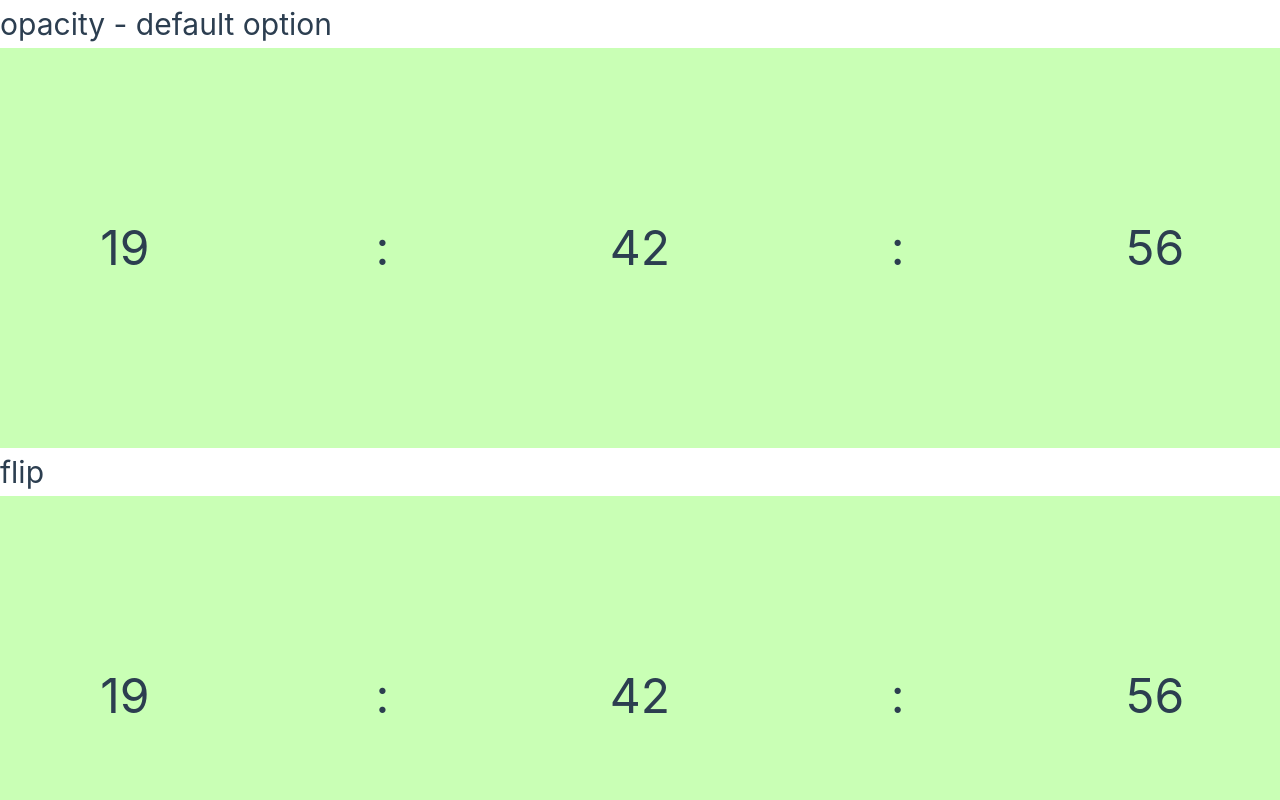
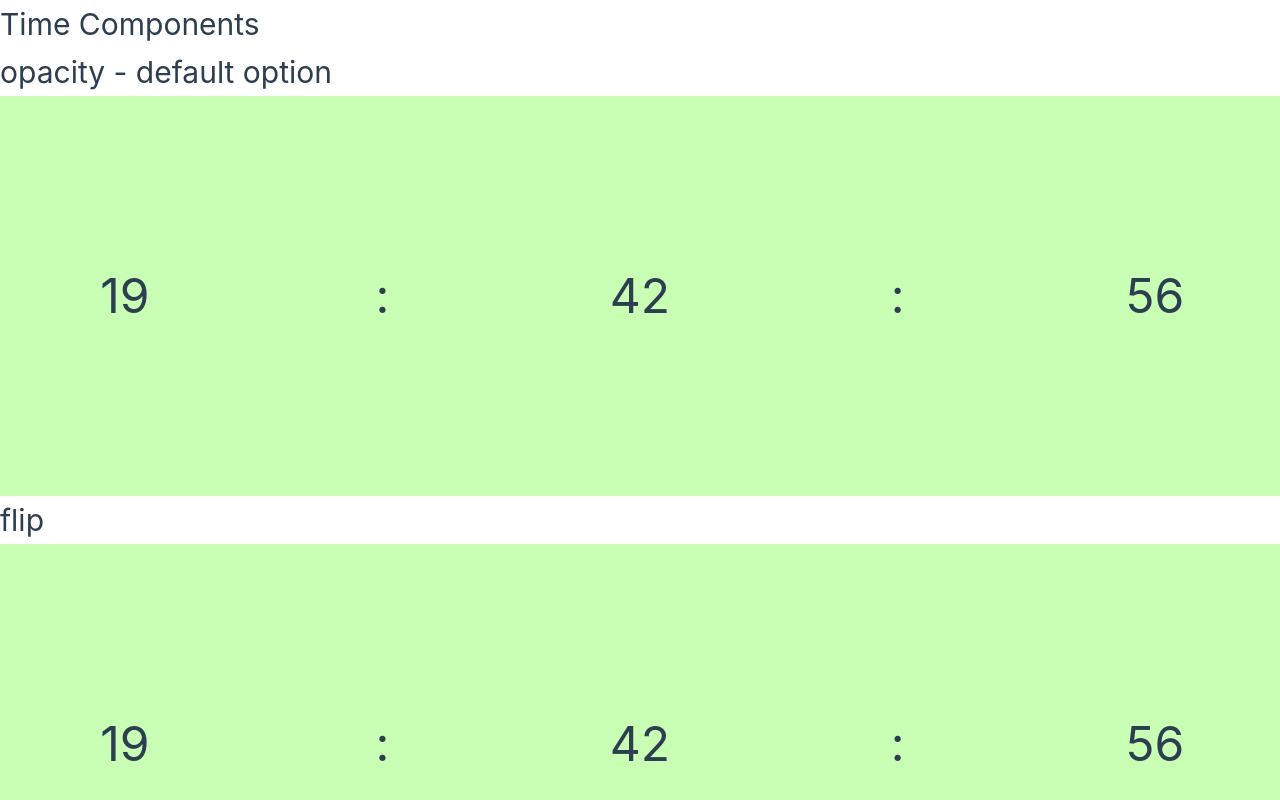
Before and after one commit to rmlgc/clock-vue, a Vue app: page / in a window 1280 px wide. Shown: the top 800 px of the page. Built offline with nearby package versions, Linux system fonts and the light colour scheme.

Commit message:
added config for deploy

```diff
--- a/src/App.vue
+++ b/src/App.vue
@@ -3,7 +3,7 @@ import ClockComponent from '@/components/ClockComponent.vue'
 </script>
 
 <template>
-
+    <h1> Time Components </h1>
     <ClockComponent efect="opacity"/>
     <ClockComponent efect="flip"/>
     <ClockComponent efect="cubeX"/>
--- a/vite.config.js
+++ b/vite.config.js
@@ -11,6 +11,7 @@ const base = mode === "production" ? "/" + path.basename(process.cwd()) + "/" :
 // https://vitejs.dev/config/
 export default defineConfig({
   base:"/",
+  mode,
   plugins: [vue()],
   resolve: {
     alias: {
```
